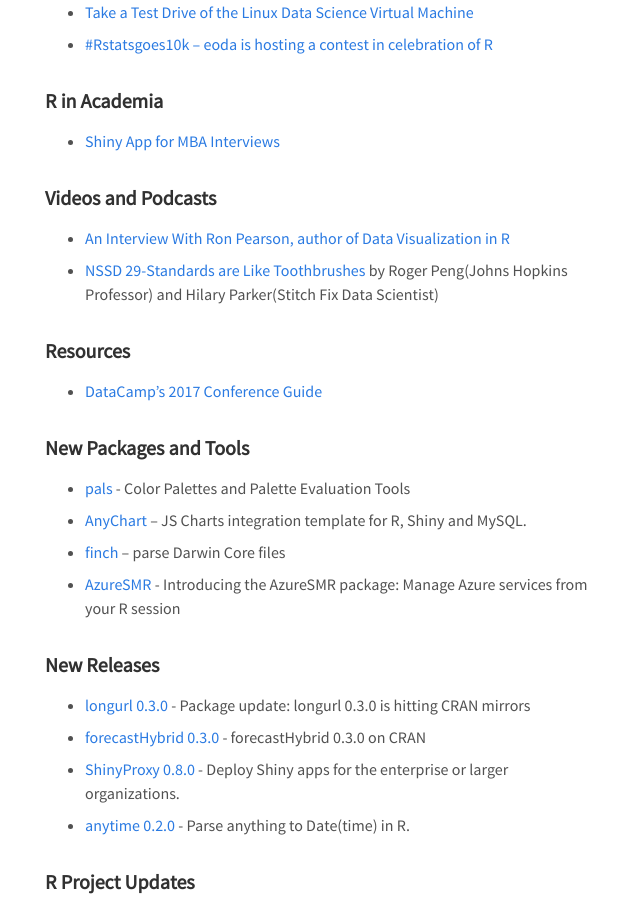
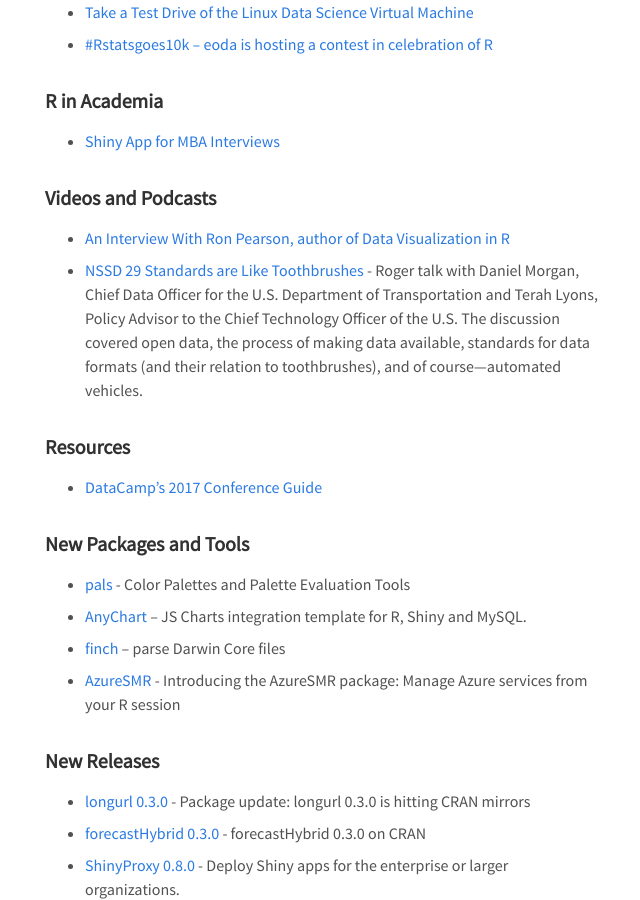
Before and after one commit to rweekly/rweekly.org, a Jekyll site: the page built from draft.md, in a window 1280 px wide and 900 px high, scrolled down 2464 px. Shown: the whole window, without its empty margins (315-955 px from the left). Built offline with Jekyll 4.4.1, drawn with Linux system fonts in a browser that asks for light colours; emoji names are drawn with the system emoji font; comment, search, counter and statistics services are not loaded.

Commit message:
Draft: issue 31

```diff
--- a/draft.md
+++ b/draft.md
@@ -88,7 +88,7 @@
 
 + [An Interview With Ron Pearson, author of Data Visualization in R](https://www.datacamp.com/community/blog/an-interview-with-ron-pearson-author-of-data-visualization-in-r)
 
-+ [NSSD 29-Standards are Like Toothbrushes](https://soundcloud.com/nssd-podcast/episode-29-standards-are-like-toothbrushes) by Roger Peng(Johns Hopkins Professor) and Hilary Parker(Stitch Fix Data Scientist)
++ [NSSD 29 Standards are Like Toothbrushes](https://soundcloud.com/nssd-podcast/episode-29-standards-are-like-toothbrushes)  - Roger talk with Daniel Morgan, Chief Data Officer for the U.S. Department of Transportation and Terah Lyons, Policy Advisor to the Chief Technology Officer of the U.S. The discussion covered open data, the process of making data available, standards for data formats (and their relation to toothbrushes), and of course—automated vehicles.
 
 ### Resources
 
```
